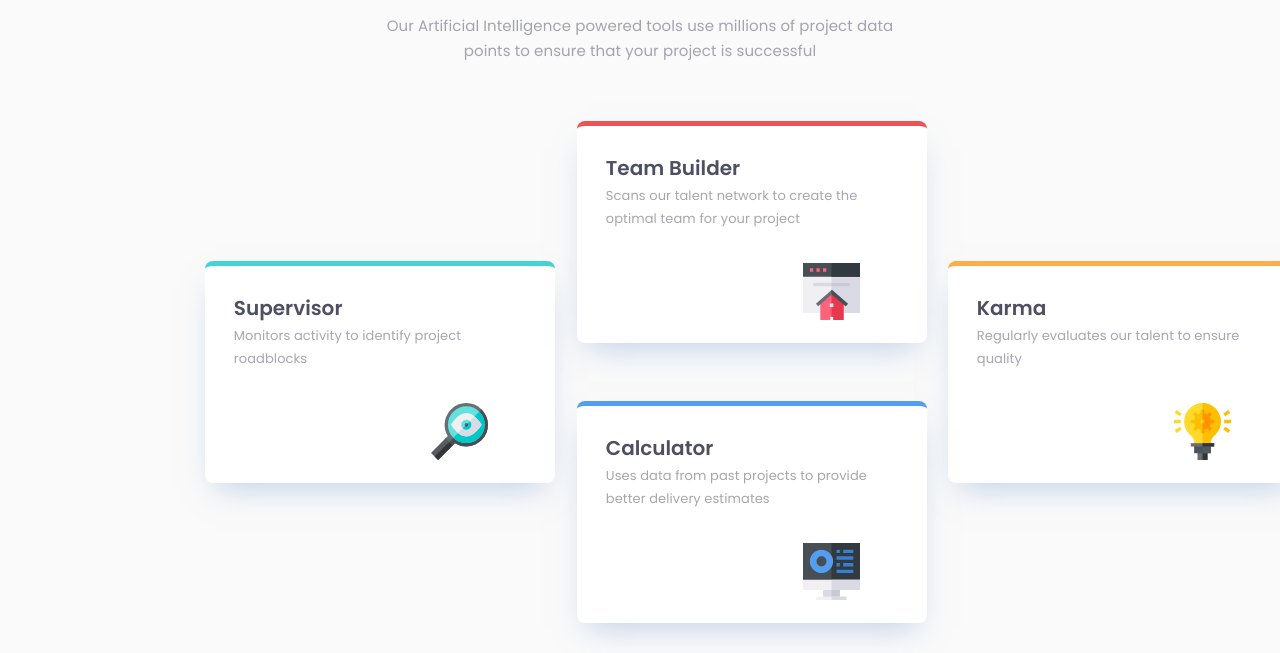
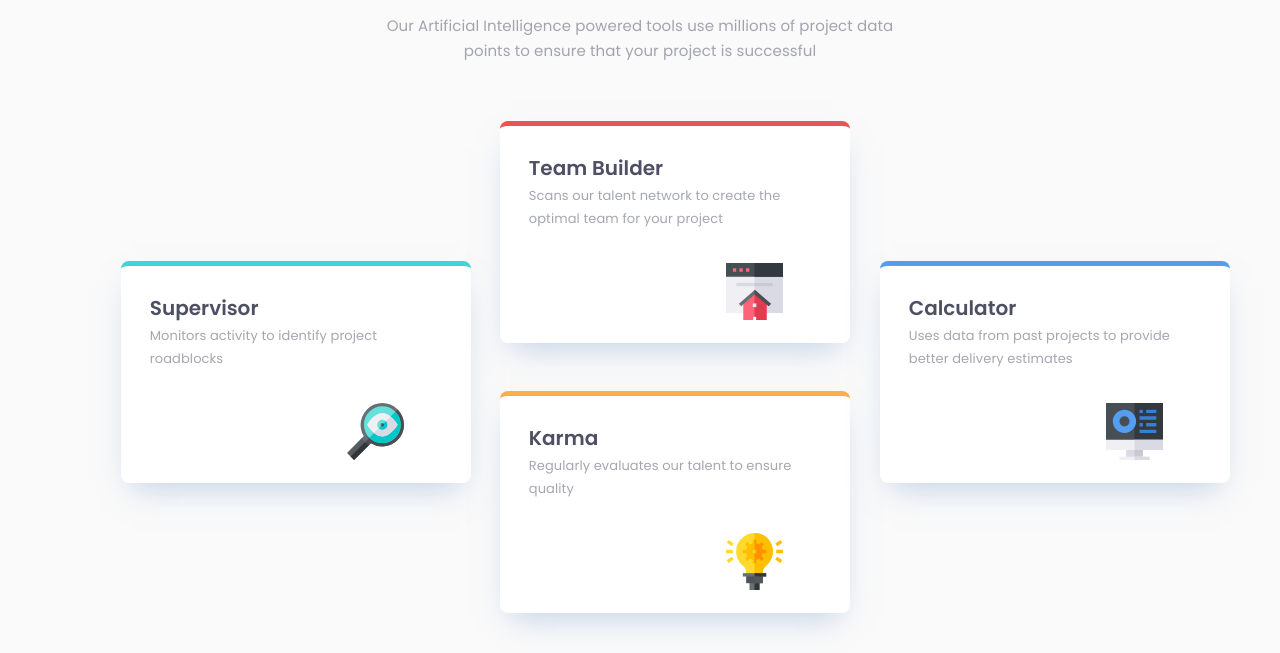
Before and after one commit to Have-Samuel/four-card-feature-section, a plain HTML site: page index.html in a window 1280 px wide. Shown: the part 191-844 px from the top of the page. Drawn offline with Linux system fonts and the light colour scheme.

Commit message:
Positioning

```diff
--- a/style.css
+++ b/style.css
@@ -277,28 +277,28 @@ body {
   .cards_item-1 {
     position: absolute;
     width: 350px;
-    left: 205px;
+    left: 121px;
     top: 452px;
   }
 
   .cards_item-2 {
     position: absolute;
     width: 350px;
-    left: 577px;
+    left: 500px;
     top: 312px;
   }
 
   .cards_item-3 {
     position: absolute;
     width: 350px;
-    left: 948px;
-    top: 452px;
+    left: 500px;
+    top: 582px;
   }
 
   .cards_item-4 {
     position: absolute;
     width: 350px;
-    left: 577px;
-    top: 592px;
+    left: 880px;
+    top: 452px;
   }
 }
```
Also changed, not shown: 1 other file.
